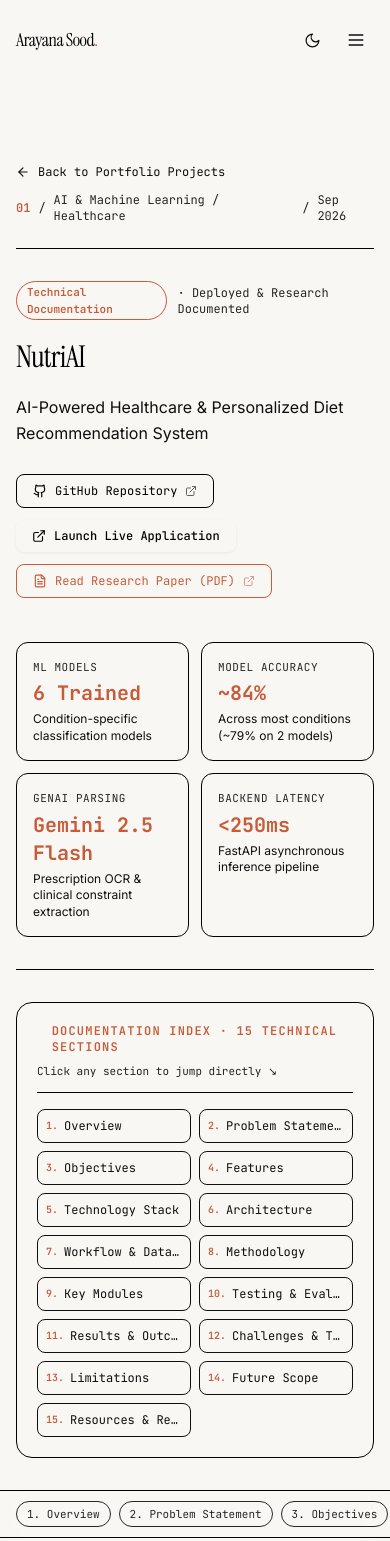
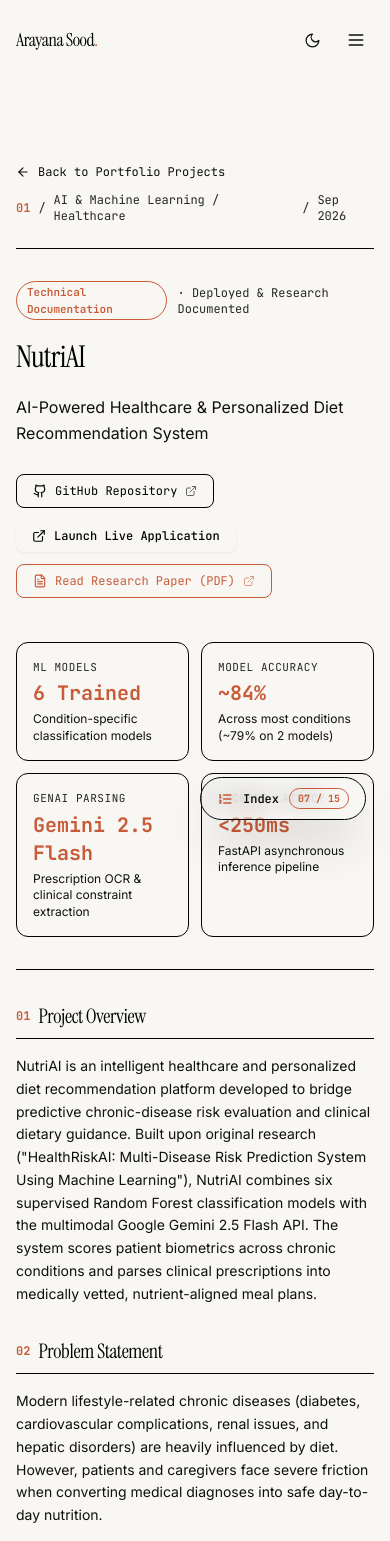
Before and after one commit to Arayana-sood/arayana-portfolio, a React (Vite) app: page /projects/nutriai in a window 390 px wide. Shown: the top 1541 px of the page. Built offline with nearby package versions, Linux system fonts and the light colour scheme.

Commit message:
feat: replace top static index with floating side pop corner drawer for seamless on-demand section jumping

```diff
--- a/src/pages/ProjectDocPage.tsx
+++ b/src/pages/ProjectDocPage.tsx
@@ -1,5 +1,6 @@
 import { useEffect, useState, useMemo } from 'react';
 import { useParams, Link } from 'react-router-dom';
+import { motion, AnimatePresence } from 'framer-motion';
 import {
   ArrowLeft,
   Github,
@@ -9,6 +10,9 @@ import {
   AlertCircle,
   Layers,
   ArrowRight,
+  ListOrdered,
+  X,
+  ChevronRight,
 } from 'lucide-react';
 import { projectDocs } from '@/data/projectDocs';
 import { useReducedMotion } from '@/hooks/useReducedMotion';
@@ -18,30 +22,32 @@ import { cn } from '@/utils/cn';
    PROJECT DOCUMENTATION PAGE
    A complete, publication-grade technical breakdown for each project.
    Fulfills all 15 required sections with high-contrast editorial hierarchy.
+   Features a floating side "Pop Corner" Index for on-demand section jumping.
    ─────────────────────────────────────────────────────────────────────────*/
 
 const TOC_SECTIONS = [
-  { id: 'overview', label: '1. Overview' },
-  { id: 'problem', label: '2. Problem Statement' },
-  { id: 'objectives', label: '3. Objectives' },
-  { id: 'features', label: '4. Features' },
-  { id: 'tech-stack', label: '5. Technology Stack' },
-  { id: 'architecture', label: '6. Architecture' },
-  { id: 'workflow', label: '7. Workflow & Data Flow' },
-  { id: 'methodology', label: '8. Methodology' },
-  { id: 'modules', label: '9. Key Modules' },
-  { id: 'testing', label: '10. Testing & Evaluation' },
-  { id: 'results', label: '11. Results & Outcomes' },
-  { id: 'challenges', label: '12. Challenges & Trade-offs' },
-  { id: 'limitations', label: '13. Limitations' },
-  { id: 'future-scope', label: '14. Future Scope' },
-  { id: 'resources', label: '15. Resources & References' },
+  { id: 'overview', number: '01', label: 'Project Overview' },
+  { id: 'problem', number: '02', label: 'Problem Statement' },
+  { id: 'objectives', number: '03', label: 'Objectives & Motivation' },
+  { id: 'features', number: '04', label: 'Features & Functionality' },
+  { id: 'tech-stack', number: '05', label: 'Technology Stack' },
+  { id: 'architecture', number: '06', label: 'System Architecture' },
+  { id: 'workflow', number: '07', label: 'Workflow & Data Flow' },
+  { id: 'methodology', number: '08', label: 'Implementation Methodology' },
+  { id: 'modules', number: '09', label: 'Important Modules' },
+  { id: 'testing', number: '10', label: 'Testing & Evaluation' },
+  { id: 'results', number: '11', label: 'Results & Outcomes' },
+  { id: 'challenges', number: '12', label: 'Challenges & Trade-offs' },
+  { id: 'limitations', number: '13', label: 'Limitations' },
+  { id: 'future-scope', number: '14', label: 'Future Scope' },
+  { id: 'resources', number: '15', label: 'References & Resources' },
 ];
 
 export default function ProjectDocPage() {
   const { projectId } = useParams<{ projectId: string }>();
   const shouldReduce = useReducedMotion();
   const [activeToc, setActiveToc] = useState<string>('overview');
+  const [isIndexOpen, setIsIndexOpen] = useState<boolean>(false);
 
   const doc = useMemo(() => {
     if (!projectId) return null;
@@ -79,6 +85,18 @@ export default function ProjectDocPage() {
     return () => window.removeEventListener('scroll', handleScroll);
   }, []);
 
+  // Handle ESC key to close side drawer
+  useEffect(() => {
+    const handleKeyDown = (e: KeyboardEvent) => {
+      if (e.key === 'Escape') setIsIndexOpen(false);
+    };
+    window.addEventListener('keydown', handleKeyDown);
+    return () => window.removeEventListener('keydown', handleKeyDown);
+  }, []);
+
+  const currentSection = TOC_SECTIONS.find((s) => s.id === activeToc);
+  const currentSectionNumber = currentSection?.number || '01';
+
   if (!doc) {
     return (
       <div className="min-h-screen pt-28 pb-20 px-4 sm:px-6 flex flex-col items-center justify-center text-center">
@@ -97,8 +115,8 @@ export default function ProjectDocPage() {
     );
   }
 
-  const handleTocClick = (e: React.MouseEvent<HTMLAnchorElement>, id: string) => {
-    e.preventDefault();
+  const handleJumpToSection = (id: string) => {
+    setIsIndexOpen(false);
     const el = document.getElementById(id);
     if (el) {
       el.scrollIntoView({ behavior: shouldReduce ? 'auto' : 'smooth' });
@@ -209,68 +227,8 @@ export default function ProjectDocPage() {
           </div>
         </header>
 
-        {/* ── Table of Contents Index Card ────────────────────────── */}
-        <div className="my-8 p-5 sm:p-6 rounded-2xl bg-[--bg-surface] border border-[--border-subtle] flex flex-col gap-4">
-          <div className="flex flex-col sm:flex-row sm:items-center justify-between gap-2 border-b border-[--border-subtle] pb-3">
-            <div className="flex items-center gap-2">
-              <span className="w-2 h-2 rounded-full bg-[--accent]" />
-              <h2 className="text-xs font-mono-text uppercase tracking-widest text-accent font-semibold">
-                Documentation Index · 15 Technical Sections
-              </h2>
-            </div>
-            <span className="text-[11px] font-mono-text text-muted">
-              Click any section to jump directly ↘
-            </span>
-          </div>
-
-          <nav className="grid grid-cols-2 sm:grid-cols-3 md:grid-cols-5 gap-2" aria-label="Quick jump index">
-            {TOC_SECTIONS.map((sec) => (
-              <a
-                key={sec.id}
-                href={`#${sec.id}`}
-                onClick={(e) => handleTocClick(e, sec.id)}
-                className={cn(
-                  'p-2 rounded-lg text-xs font-mono-text transition-all duration-150',
-                  'bg-[--bg-elevated] border border-[--border-subtle] hover:border-[--accent] hover:text-accent',
-                  'flex items-center gap-1.5 truncate text-secondary hover:bg-[--bg-surface]'
-                )}
-              >
-                <span className="text-accent font-semibold text-[10px] shrink-0">
-                  {sec.label.split('.')[0]}.
-                </span>
-                <span className="truncate">{sec.label.split('.')[1]}</span>
-              </a>
-            ))}
-          </nav>
-        </div>
-
-        {/* ── Sticky Section Navigation Bar ─────────────────────────── */}
-        <div className="sticky top-20 z-30 -mx-4 sm:-mx-6 lg:-mx-8 px-4 sm:px-6 lg:px-8 py-2.5 bg-[--bg]/95 backdrop-blur-md border-y border-[--border-subtle] mb-8 overflow-x-auto no-scrollbar flex items-center gap-2">
-          <span className="text-[10px] font-mono-text text-muted uppercase tracking-wider shrink-0 mr-1 hidden sm:inline">
-            Quick Jump:
-          </span>
-          {TOC_SECTIONS.map((sec) => {
-            const isActive = activeToc === sec.id;
-            return (
-              <a
-                key={sec.id}
-                href={`#${sec.id}`}
-                onClick={(e) => handleTocClick(e, sec.id)}
-                className={cn(
-                  'px-2.5 py-1 rounded-full text-[11px] font-mono-text shrink-0 transition-colors whitespace-nowrap',
-                  isActive
-                    ? 'bg-[--accent] text-[--accent-fg] font-medium shadow-warm-xs'
-                    : 'bg-[--bg-surface] text-muted hover:text-primary hover:bg-[--bg-elevated] border border-[--border-subtle]'
-                )}
-              >
-                {sec.label}
-              </a>
-            );
-          })}
-        </div>
-
-        {/* ── Main Centered Content: 15 Sections with Consistent Rhythm ── */}
-        <div className="flex flex-col gap-8 sm:gap-10">
+        {/* ── Main Centered Content: 15 Comprehensive Sections ───────── */}
+        <div className="pt-8 sm:pt-10 flex flex-col gap-8 sm:gap-10">
             {/* 1. Project Overview */}
             <section id="overview" className="scroll-mt-28 flex flex-col gap-4">
               <div className="flex items-center gap-2 pb-2 border-b border-[--border-subtle]">
@@ -754,6 +712,125 @@ export default function ProjectDocPage() {
             </div>
           </div>
         </div>
+
+        {/* ── Floating Pop Corner Trigger Button ────────────────────── */}
+        <aside aria-label="Quick jump floating navigation" className="fixed bottom-6 right-6 z-40">
+          <motion.button
+            whileHover={shouldReduce ? {} : { scale: 1.05, y: -2 }}
+            whileTap={shouldReduce ? {} : { scale: 0.95 }}
+            onClick={() => setIsIndexOpen((prev) => !prev)}
+            className={cn(
+              'flex items-center gap-2.5 px-4 py-2.5 rounded-full shadow-2xl transition-all duration-200',
+              'bg-[--bg-surface]/95 backdrop-blur-md border border-[--border] hover:border-[--accent]',
+              'text-primary hover:text-accent focus-visible:outline-none focus-visible:ring-2 focus-visible:ring-[--accent]'
+            )}
+            aria-expanded={isIndexOpen}
+            aria-controls="documentation-pop-corner"
+            title="Open documentation index (15 sections)"
+          >
+            <ListOrdered size={16} className="text-accent shrink-0" />
+            <span className="text-xs font-mono-text font-medium">Index</span>
+            <span className="px-2 py-0.5 rounded-full bg-[--accent-muted] text-[10px] font-mono-text text-accent font-bold border border-[--accent]/30">
+              {currentSectionNumber} / 15
+            </span>
+          </motion.button>
+        </aside>
+
+        {/* ── Slide-Out Pop Corner Drawer / Modal ───────────────────── */}
+        <AnimatePresence>
+          {isIndexOpen && (
+            <div className="fixed inset-0 z-50 flex justify-end" id="documentation-pop-corner">
+              {/* Backdrop */}
+              <motion.div
+                initial={{ opacity: 0 }}
+                animate={{ opacity: 1 }}
+                exit={{ opacity: 0 }}
+                onClick={() => setIsIndexOpen(false)}
+                className="fixed inset-0 bg-black/60 backdrop-blur-xs"
+                aria-hidden
+              />
+
+              {/* Slide-out drawer panel */}
+              <motion.div
+                initial={shouldReduce ? { opacity: 0 } : { x: '100%' }}
+                animate={{ x: 0, opacity: 1 }}
+                exit={shouldReduce ? { opacity: 0 } : { x: '100%' }}
+                transition={{ duration: 0.22, ease: [0.4, 0, 0.2, 1] }}
+                className="relative w-full max-w-sm h-full bg-[--bg-surface] border-l border-[--border] shadow-2xl flex flex-col z-10 overflow-hidden"
+                role="dialog"
+                aria-modal="true"
+                aria-label="Documentation sections index"
+              >
+                {/* Drawer Header */}
+                <div className="p-4 sm:p-5 border-b border-[--border-subtle] flex items-center justify-between bg-[--bg-elevated]/50">
+                  <div className="flex flex-col gap-0.5">
+                    <div className="flex items-center gap-2">
+                      <ListOrdered size={15} className="text-accent" />
+                      <span className="text-xs font-mono-text uppercase tracking-widest text-accent font-bold">
+                        Section Index
+                      </span>
+                    </div>
+                    <span className="text-[11px] font-mono-text text-muted">
+                      15 Technical Sections
+                    </span>
+                  </div>
+
+                  <button
+                    onClick={() => setIsIndexOpen(false)}
+                    className="w-8 h-8 rounded-lg flex items-center justify-center text-muted hover:text-primary hover:bg-[--bg-hover] transition-colors focus-visible:outline-none focus-visible:ring-2 focus-visible:ring-[--accent]"
+                    aria-label="Close index drawer"
+                  >
+                    <X size={18} />
+                  </button>
+                </div>
+
+                {/* Drawer Sections List */}
+                <nav className="flex-1 overflow-y-auto p-3 sm:p-4 flex flex-col gap-1.5" aria-label="Documentation sections list">
+                  {TOC_SECTIONS.map((sec) => {
+                    const isActive = activeToc === sec.id;
+                    return (
+                      <button
+                        key={sec.id}
+                        onClick={() => handleJumpToSection(sec.id)}
+                        className={cn(
+                          'w-full p-2.5 rounded-xl text-left transition-all duration-150 flex items-center justify-between group',
+                          isActive
+                            ? 'bg-[--accent-muted] text-accent font-semibold border border-[--accent]/40'
+                            : 'text-secondary hover:text-primary hover:bg-[--bg-elevated] border border-transparent'
+                        )}
+                      >
+                        <div className="flex items-center gap-2.5 min-w-0">
+                          <span className={cn(
+                            'font-mono-text text-xs shrink-0',
+                            isActive ? 'text-accent font-bold' : 'text-muted'
+                          )}>
+                            {sec.number}
+                          </span>
+                          <span className="text-xs font-mono-text truncate">
+                            {sec.label}
+                          </span>
+                        </div>
+                        <ChevronRight
+                          size={13}
+                          className={cn(
+                            'shrink-0 transition-transform duration-150',
+                            isActive ? 'text-accent translate-x-0.5' : 'text-muted/40 group-hover:text-primary group-hover:translate-x-0.5'
+                          )}
+                        />
+                      </button>
+                    );
+                  })}
+                </nav>
+
+                {/* Drawer Footer */}
+                <div className="p-3.5 border-t border-[--border-subtle] bg-[--bg-elevated]/30 flex items-center justify-between text-[11px] font-mono-text text-muted">
+                  <span>Active: {currentSectionNumber} / 15</span>
+                  <span>Press ESC to close</span>
+                </div>
+              </motion.div>
+            </div>
+          )}
+        </AnimatePresence>
       </article>
     );
   }
```
